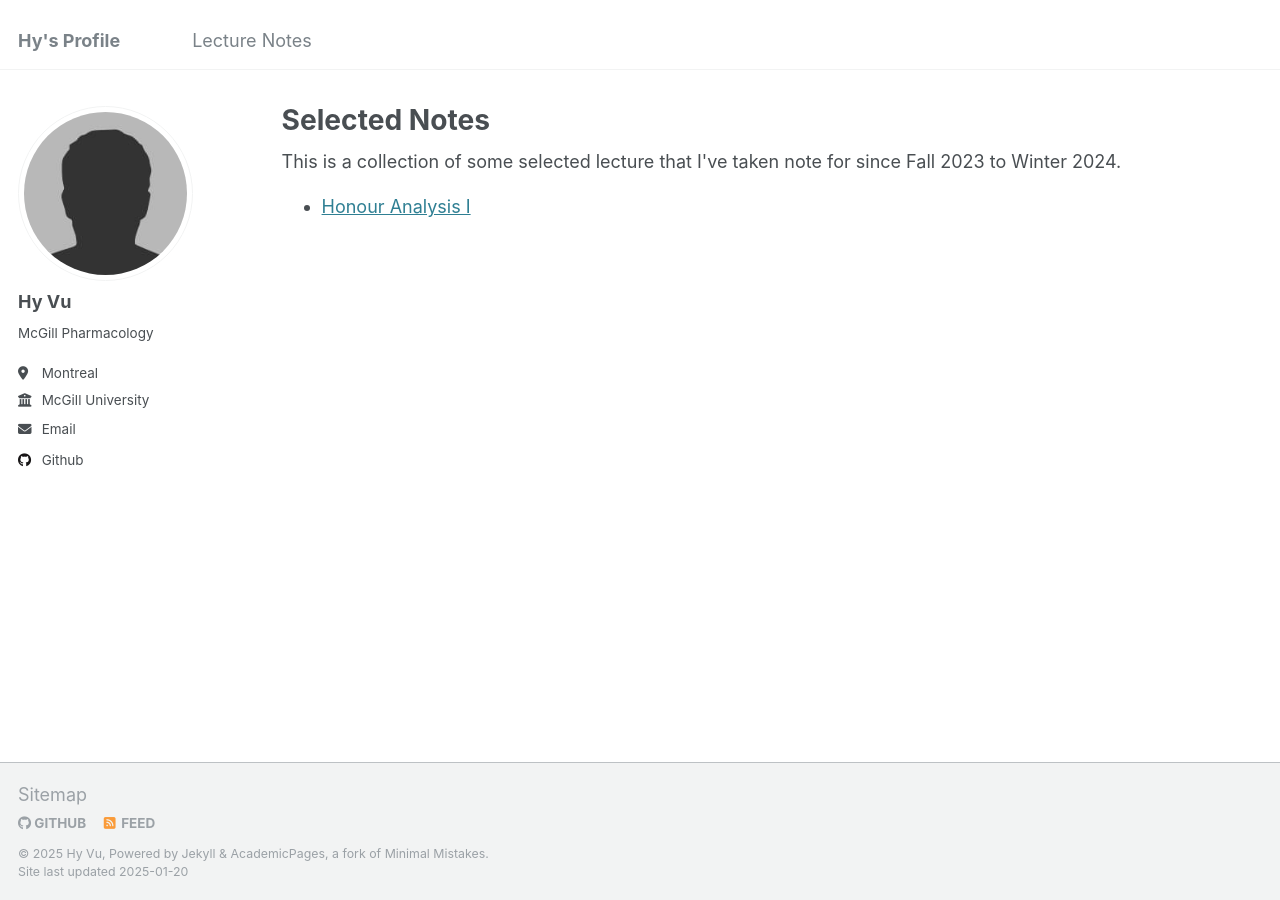
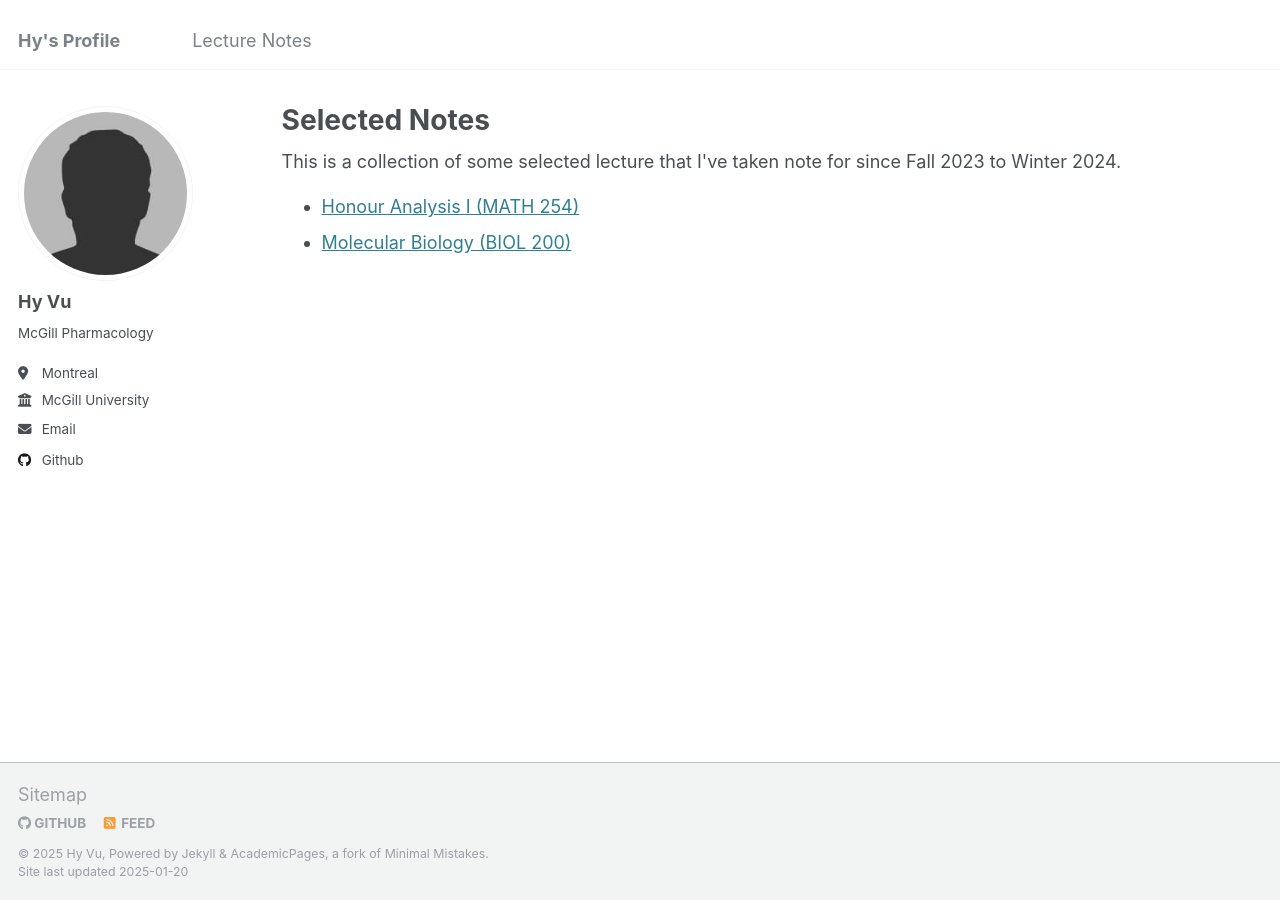
Before and after one commit to Hy-Vu/Hy-Vu.github.io, a Jekyll site: the page built from _pages/lecture-notes.html, in a window 1280 px wide. Built offline with Jekyll 4.4.1, drawn with Linux system fonts in a browser that asks for light colours.

Commit message:
Update lecture-notes.html

```diff
--- a/_pages/lecture-notes.html
+++ b/_pages/lecture-notes.html
@@ -11,7 +11,8 @@ This is a collection of some selected lecture that I've taken note for since Fal
 <html>
 <body>
     <ul>
-        <li><a href="https://Hy-Vu.github.io/PDFs/U2S1_Honour_Analysis_I (2).pdf" target="_blank">Honour Analysis I</a></li>
+        <li><a href="https://Hy-Vu.github.io/PDFs/U2S1_Honour_Analysis_I (2).pdf" target="_blank">Honour Analysis I (MATH 254)</a></li>
+        <li><a href="https://Hy-Vu.github.io/PDFs/U1S1_Molecular_Biology (1)-compressed.pdf" target="_blank">Molecular Biology (BIOL 200)</a></li>
     </ul>
 </body>
 </html>
```
